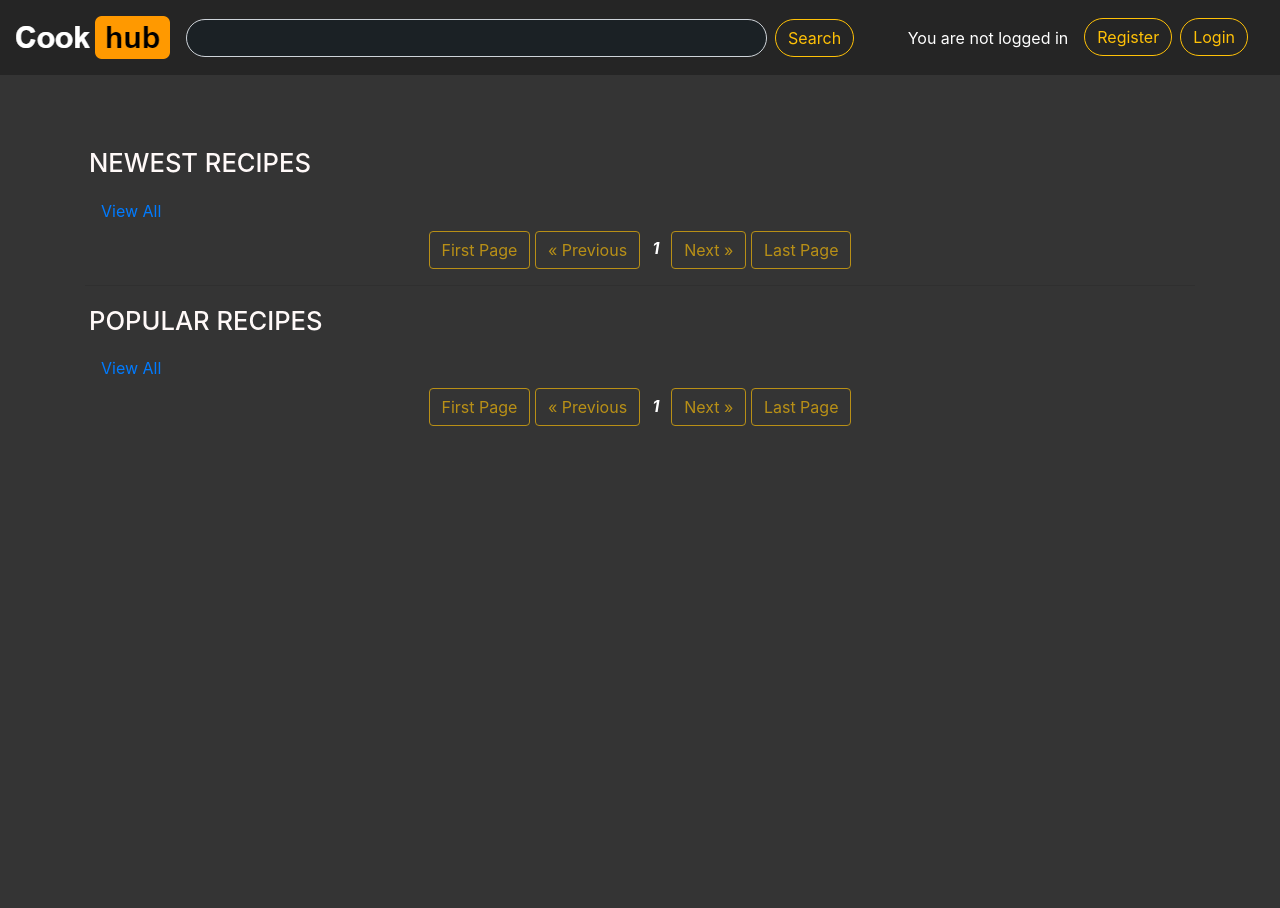
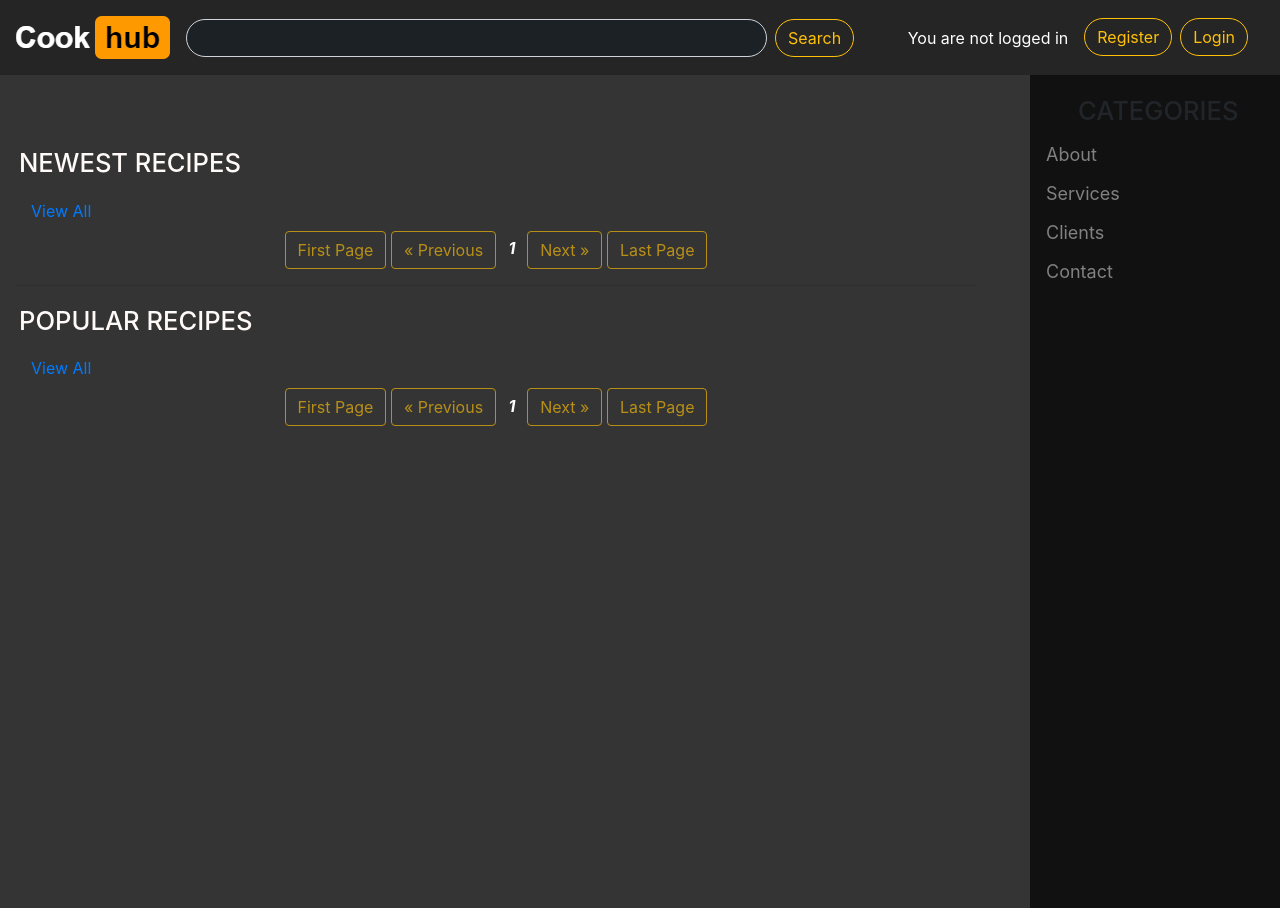
Before and after one commit to Konrad9/cookhub, a Django app: page / in a window 1280 px wide. Run offline with Django 3.2, Linux system fonts and the light colour scheme; data that the repository does not hold is empty; some libraries are stand-ins or nearby versions.

Commit message:
Added Categories sidebar for Homepage

```diff
--- a/cookhub/templates/cookhub/homepage.html
+++ b/cookhub/templates/cookhub/homepage.html
@@ -8,7 +8,7 @@
 {% block body_block %}
     <main role="main">
 
-        <div class="album p-0 m-0 py-5">
+            <div class="album p-0 m-0 py-5 pr-5 mr-5" style="padding-right: 15rem!important">
                 <div class="container">
                     <table>
                         <tbody>
@@ -51,6 +51,17 @@
                 </div>
             </div>
 
+
+        <div class="sidenav pt-5 mt-5">
+            <h2 class="pl-5">CATEGORIES</h2>
+            <a href="#">About</a>
+            <a href="#">Services</a>
+            <a href="#">Clients</a>
+            <a href="#">Contact</a>
+        </div>
+
+
+
     </main>
 
     <script type="text/javascript" src="{% static 'js/homepage.js' %}"></script>
@@ -78,4 +89,48 @@
 
         });
     </script>
+
+    <style>
+        /* The sidebar menu */
+        .sidenav {
+            height: 100%; /* Full-height: remove this if you want "auto" height */
+            width: 250px; /* Set the width of the sidebar */
+            position: fixed; /* Fixed Sidebar (stay in place on scroll) */
+            z-index: 1; /* Stay on top */
+            top: 0; /* Stay at the top */
+            right: 0;
+            background-color: #111; /* Black */
+            overflow-x: hidden; /* Disable horizontal scroll */
+            padding-top: 20px;
+        }
+
+        /* The navigation menu links */
+        .sidenav a {
+            padding: 6px 8px 6px 16px;
+            text-decoration: none;
+            font-size: 25px;
+            color: #818181;
+            display: block;
+        }
+
+        /* When you mouse over the navigation links, change their color */
+        .sidenav a:hover {
+            color: #f1f1f1;
+        }
+
+        /* Style page content */
+        .main {
+            margin-left: 160px; /* Same as the width of the sidebar */
+            padding: 0px 10px;
+        }
+
+        /* On smaller screens, where height is less than 450px, change the style of the sidebar (less padding and a smaller font size) */
+        @media screen and (max-height: 1000px) {
+            .sidenav {padding-top: 50px;}
+            .sidenav a {font-size: 18px;}
+        }
+
+
+    </style>
+
 {% endblock %}
```
Lines whose indentation alone changed are shown as unchanged.
